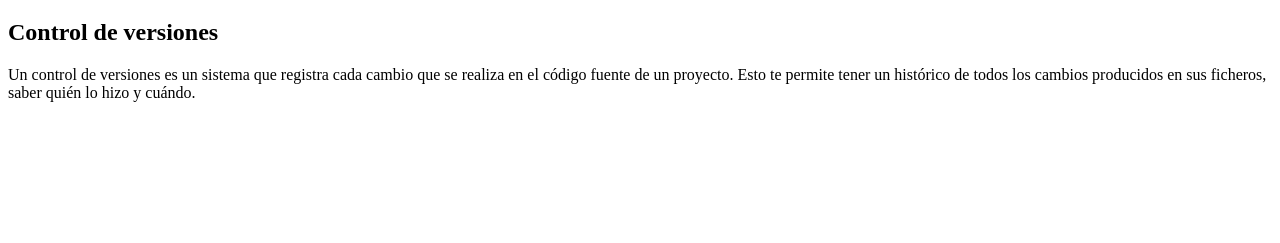
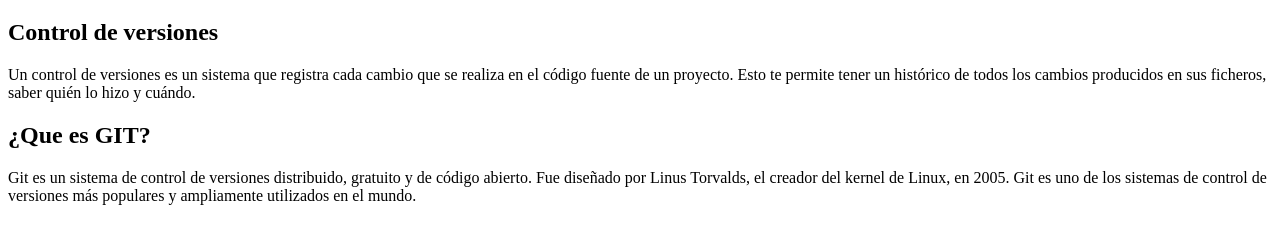
Before and after one commit to jasp2022/workshop-git, a plain HTML site: page index.html in a window 1280 px wide. Shown: the part 61-304 px from the top of the page. Drawn offline with Linux system fonts and the light colour scheme.

Commit message:
se agrego contenido de git

```diff
--- a/index.html
+++ b/index.html
@@ -12,5 +12,10 @@
     <p>Un control de versiones es un sistema que registra cada cambio que se realiza
         en el código fuente de un proyecto. Esto te permite tener un histórico de todos los
         cambios producidos en sus ficheros, saber quién lo hizo y cuándo.</p>
+
+    <h2>¿Que es GIT?</h2>
+    <p>Git es un sistema de control de versiones distribuido, gratuito y de código abierto.
+        Fue diseñado por Linus Torvalds, el creador del kernel de Linux, en 2005. Git es uno de
+        los sistemas de control de versiones más populares y ampliamente utilizados en el mundo.</p>
 </body>
 </html>
```
